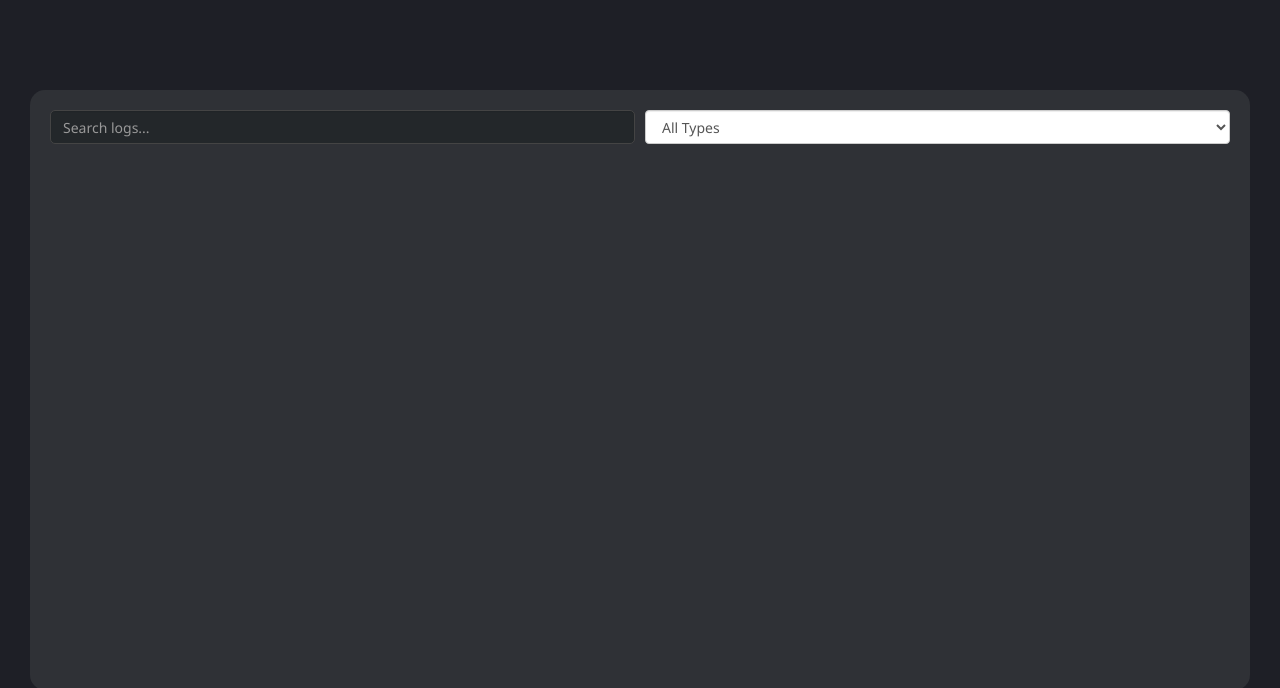
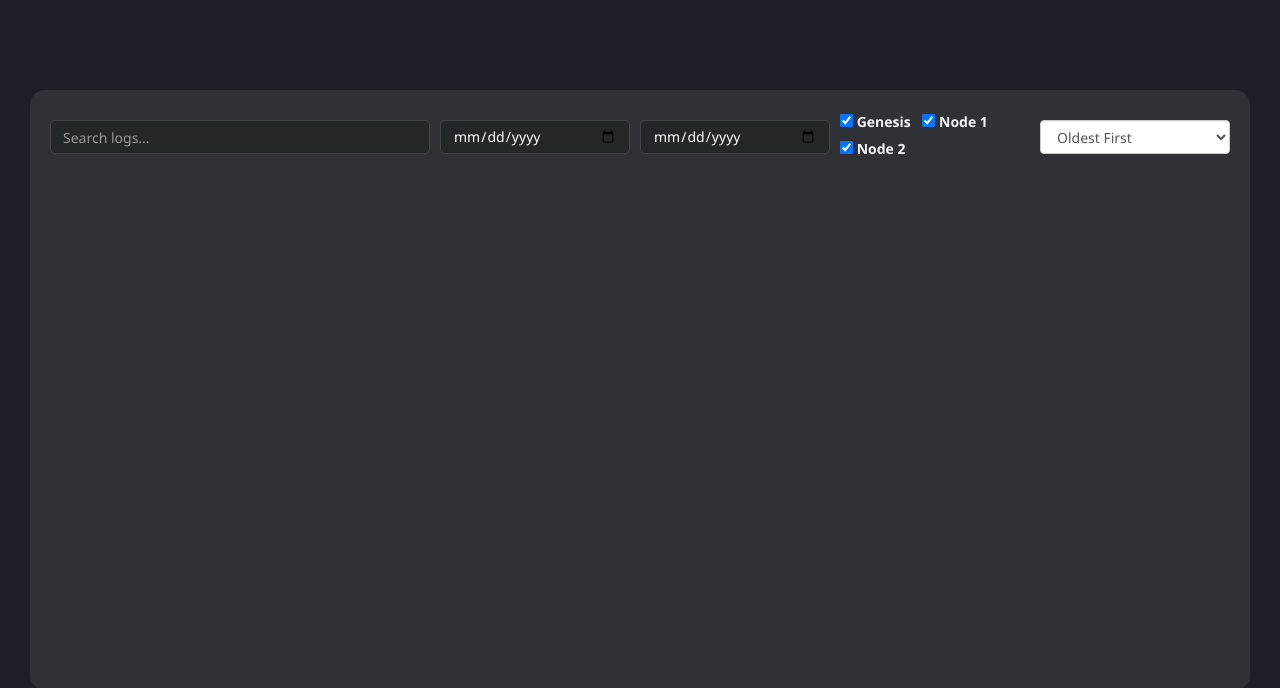
Before and after one commit to SamJones56/LogChainSource, a Python web app: template flask/templates/index.html in a window 1280 px wide. Shown: the part 112-800 px from the top of the page. Run offline with Jinja, Linux system fonts and the light colour scheme; the template is opened without the code that fills it, so the values that code supplies are empty; some libraries are stand-ins or nearby versions.

Commit message:
Added Filtering
Added functionality or filtering by date and node, and sorting by date new to old

```diff
--- a/flask/templates/index.html
+++ b/flask/templates/index.html
@@ -31,18 +31,27 @@
         <div class="col-sm-12">
           <div class="log-pane-wrapper">
             <!-- Filter area -->
-            <div class="log-pane-filters">
-              <!-- Search and filter controls go here -->
-              <input type="text" id="searchBar" class="form-control" placeholder="Search logs...">
-              <select id="filterType" class="form-control">
-                <option value="">All Types</option>
-                <option value="alert">Alert</option>
-                <option value="audit">Audit</option>
-                <option value="error">Error</option>
-                <option value="info">Info</option>
-                <option value="debug">Debug</option>
-                <!-- Add more options as needed -->
-              </select>
+            <div class="log-pane-filters" style="display:flex; gap:10px; align-items:center;">
+              <div style="flex:2;">
+                <input type="text" id="searchBar" class="form-control" placeholder="Search logs...">
+              </div>
+              <div style="flex:1;">
+                <input type="date" id="dateFrom" class="form-control" placeholder="From date">
+              </div>
+              <div style="flex:1;">
+                <input type="date" id="dateTo" class="form-control" placeholder="To date">
+              </div>
+              <div style="flex:1;" id="filterNodeContainer">
+                <label style="margin-right: 8px;"><input type="checkbox" class="nodeCheckbox" value="genesis" checked> Genesis</label>
+                <label style="margin-right: 8px;"><input type="checkbox" class="nodeCheckbox" value="node1" checked> Node 1</label>
+                <label><input type="checkbox" class="nodeCheckbox" value="node2" checked> Node 2</label>
+              </div>
+              <div style="flex:1;">
+                <select id="sortOrder" class="form-control">
+                  <option value="newest">Newest First</option>
+                  <option value="oldest" selected>Oldest First</option>
+                </select>
+              </div>
             </div>
             <!-- Feed area -->
             <div class="log-pane-feed">
@@ -63,27 +72,63 @@
       </div>
 </div>
 <script>
-  // Cache DOM elements
   const searchInput = document.getElementById('searchBar');
-  const filterSelect = document.getElementById('filterType');
+  const dateFromIn = document.getElementById('dateFrom');
+  const dateToIn   = document.getElementById('dateTo');
+  const sortSelect = document.getElementById('sortOrder');
+  const entries    = document.querySelectorAll('.log-entry');
 
-  function filterEntries() {
-    const query = searchInput.value.trim().toLowerCase();
-    const typeFilter = filterSelect.value.trim().toLowerCase();
-    document.querySelectorAll('.log-entry').forEach(entry => {
-      const text = entry.textContent.toLowerCase();
-      // Match search query
-      const matchesSearch = !query || text.includes(query);
-      // Match type filter against FileType (which appears in header)
-      const headerText = entry.querySelector('.entry-header').textContent.toLowerCase();
-      const matchesType = !typeFilter || headerText.startsWith(typeFilter);
-      entry.style.display = (matchesSearch && matchesType) ? '' : 'none';
-    });
+  // Helper to get checked node values. If no nodes checked, return empty list (no filter).
+  function getCheckedNodes() {
+    return Array.from(document.querySelectorAll('.nodeCheckbox'))
+      .filter(ch => ch.checked)
+      .map(ch => ch.value.toLowerCase());
   }
 
-  // Attach events
-  searchInput.addEventListener('input', filterEntries);
-  filterSelect.addEventListener('change', filterEntries);
+  function filterAndSortEntries() {
+    const q     = searchInput.value.trim().toLowerCase();
+    const from  = dateFromIn.value ? new Date(dateFromIn.value) : null;
+    const to    = dateToIn.value   ? new Date(dateToIn.value)   : null;
+    const nodeFilterList = getCheckedNodes();
+    const order = sortSelect.value;
+
+    // Filter
+    entries.forEach(entry => {
+      const text = entry.textContent.toLowerCase();
+      const header = entry.querySelector('.entry-header').textContent.toLowerCase();
+      const timeText = header.split('—')[1].trim();
+      const rowDate = new Date(timeText);
+      const nodeText = entry.querySelector('.card-footer').textContent.toLowerCase();
+
+      let show = true;
+      if (q && !text.includes(q)) show = false;
+      if (nodeFilterList.length > 0 && !nodeFilterList.some(n => nodeText.includes(n))) show = false;
+      if (from && rowDate < from) show = false;
+      if (to   && rowDate > to)   show = false;
+
+      entry.style.display = show ? '' : 'none';
+    });
+
+    // Sort visible entries
+    const feed = document.querySelector('.log-pane-feed');
+    const visible = Array.from(entries).filter(e => e.style.display !== 'none');
+    visible.sort((a, b) => {
+      const timeA = new Date(a.querySelector('.entry-header').textContent.split('—')[1].trim());
+      const timeB = new Date(b.querySelector('.entry-header').textContent.split('—')[1].trim());
+      return order === 'oldest' ? timeA - timeB : timeB - timeA;
+    });
+    visible.forEach(e => feed.appendChild(e));
+  }
+
+  // Listeners for live filtering
+  searchInput.addEventListener('input', filterAndSortEntries);
+  dateFromIn.addEventListener('change', filterAndSortEntries);
+  dateToIn.addEventListener('change', filterAndSortEntries);
+  sortSelect.addEventListener('change', filterAndSortEntries);
+  document.querySelectorAll('.nodeCheckbox').forEach(ch => ch.addEventListener('change', filterAndSortEntries));
+
+  // Initial filtering and sorting on load
+  filterAndSortEntries();
 </script>
 
 </body>
```
